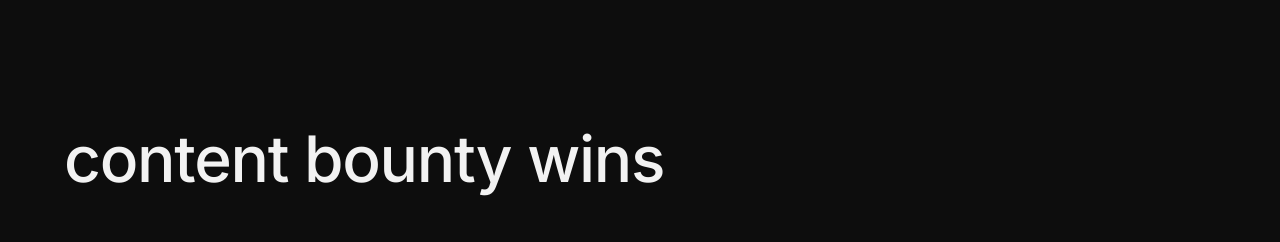
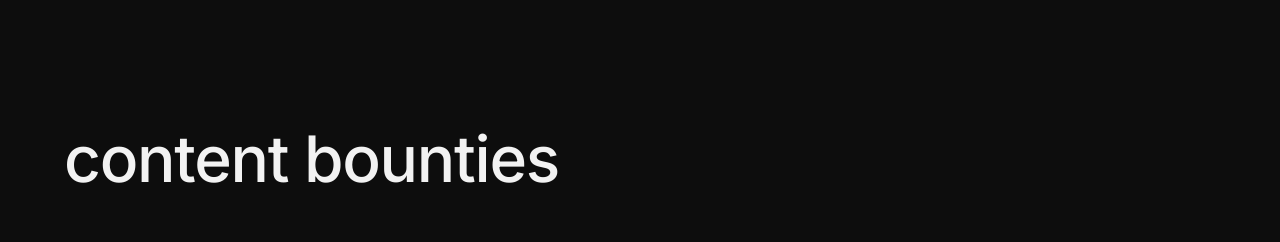
Before and after one commit to luxw-tf/portfolio-lux, a React (Vite) app: page / in a window 1280 px wide. Shown: the part 1860-2102 px from the top of the page. Built offline with nearby package versions, Linux system fonts and the light colour scheme; grey boxes are pictures that could not be loaded.

Commit message:
Update section title to content bounties

```diff
--- a/src/components/Wins.jsx
+++ b/src/components/Wins.jsx
@@ -64,7 +64,7 @@ const Wins = () => {
   return (
     <section className="wins-section" ref={sectionRef}>
       <div className="container">
-        <h2 className="section-title">content bounty wins</h2>
+        <h2 className="section-title">content bounties</h2>
 
         <div className="wins-grid">
           {winsData.map((win) => (
```
